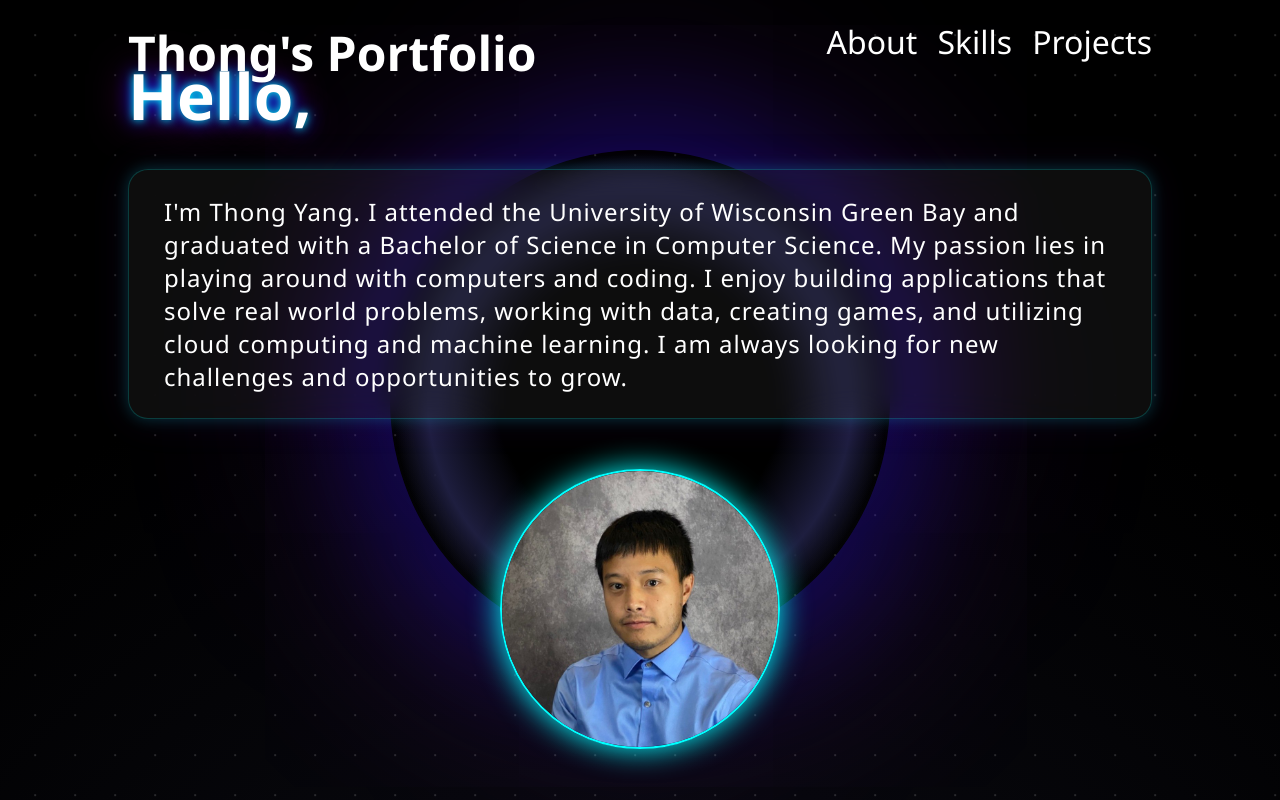
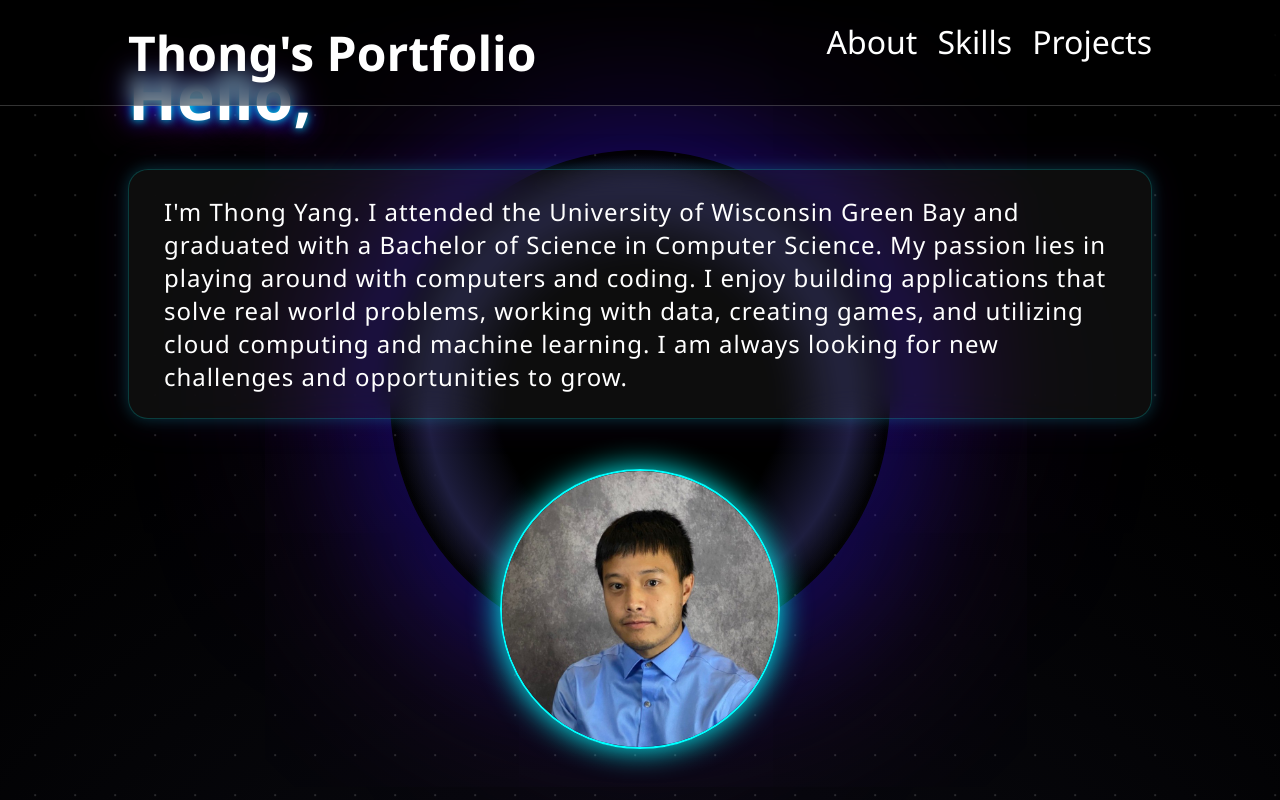
Before and after one commit to tyang146/tyang146.github.io, a React (Vite) app: page / in a window 1280 px wide. Shown: the top 800 px of the page. Built offline with nearby package versions, Linux system fonts and the light colour scheme.

Commit message:
added apple liquid glass to nav bar

```diff
--- a/src/App.css
+++ b/src/App.css
@@ -71,6 +71,12 @@ body {
   padding: 20px 10%;
   z-index: 10;
   font-size: 2rem;
+
+  /* Apple-style frosted glass */
+  background: rgba(0, 0, 0, 0.4); /* semi-transparent black */
+  backdrop-filter: blur(10px); /* blur the content behind */
+  -webkit-backdrop-filter: blur(10px); /* Safari support */
+  border-bottom: 1px solid rgba(255, 255, 255, 0.2); /* subtle border */
 }
 
 .links a {
```
